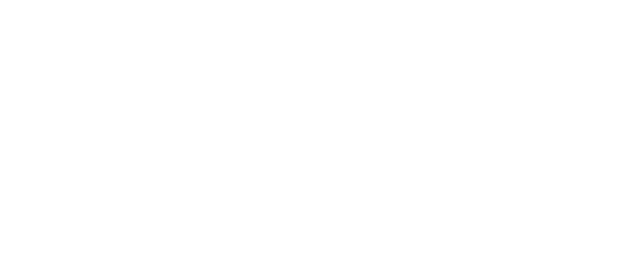
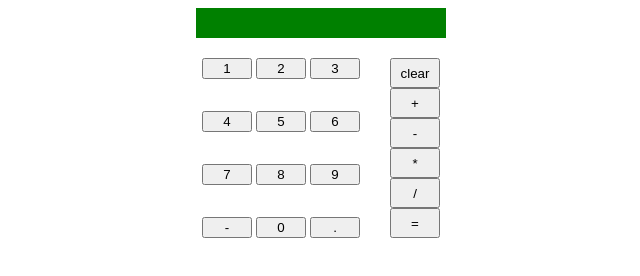
Before and after one commit to ynzhang23/calculator, a plain HTML site: page index.html in a window 1280 px wide. Shown: the whole page, without its empty margins (319-959 px from the left). Drawn offline with Linux system fonts and the light colour scheme.

Commit message:
Create buttons and basic user interface layout

```diff
--- a/index.html
+++ b/index.html
@@ -5,8 +5,49 @@
     <meta http-equiv="X-UA-Compatible" content="IE=edge">
     <meta name="viewport" content="width=device-width, initial-scale=1.0">
     <script src="script.js" defer></script>
+    <link href="style.css" rel="stylesheet">
     <title>Document</title>
 </head>
 <body>
+    <div class="containerZero">
+        <div class="header"></div>
+        <div class="body">
+            <div class="calculator">
+                <div class="screen"></div>
+                <div class="keyboard">
+                    <div class="numbers">
+                        <div class="row1">
+                            <button>1</button>
+                            <button>2</button>
+                            <button>3</button>
+                        </div>
+                        <div class="row2">
+                            <button>4</button>
+                            <button>5</button>
+                            <button>6</button>
+                        </div>
+                        <div class="row3">
+                            <button>7</button>
+                            <button>8</button>
+                            <button>9</button>
+                        </div>
+                        <div class="row4">
+                            <button>-</button>
+                            <button>0</button>
+                            <button>.</button>
+                        </div>
+                    </div>
+                    <div class="functions">
+                        <button>clear</button>
+                        <button>+</button>
+                        <button>-</button>
+                        <button>*</button>
+                        <button>/</button>
+                        <button>=</button>
+                    </div>
+                </div>
+            </div>
+        </div>
+        <div class="footer"></div>
 </body>
 </html>
--- a/style.css
+++ b/style.css
@@ -0,0 +1,41 @@
+.body {
+    display: flex;
+    justify-content: center;
+}
+
+.calculator {
+    display: flex;
+    flex-direction: column;
+    width: 250px;
+    align-items: center;
+}
+
+.screen {
+    height: 30px;
+    width: 250px;
+    background-color: green;
+    margin-bottom: 20px;
+}
+
+.keyboard {
+    display: flex;
+}
+
+button {
+    min-width: 50px;
+    flex: 1;
+}
+
+.numbers {
+    display: flex;
+    flex-flow: column;
+    justify-content: space-between;
+    height: 180px;
+}
+
+.functions {
+    display: flex;
+    flex-flow: column;
+    height: 180px;
+    margin-left: 30px;
+}
```
